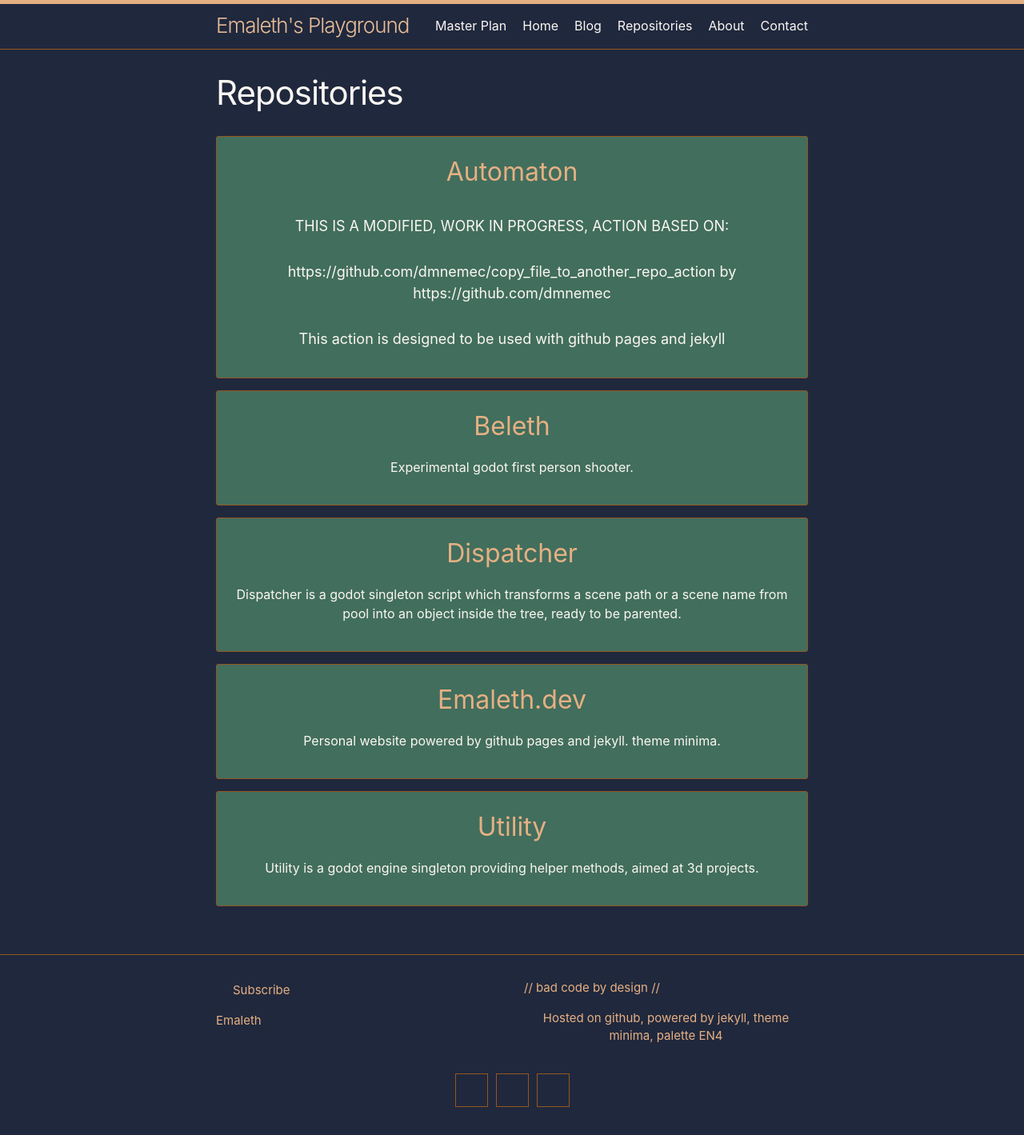
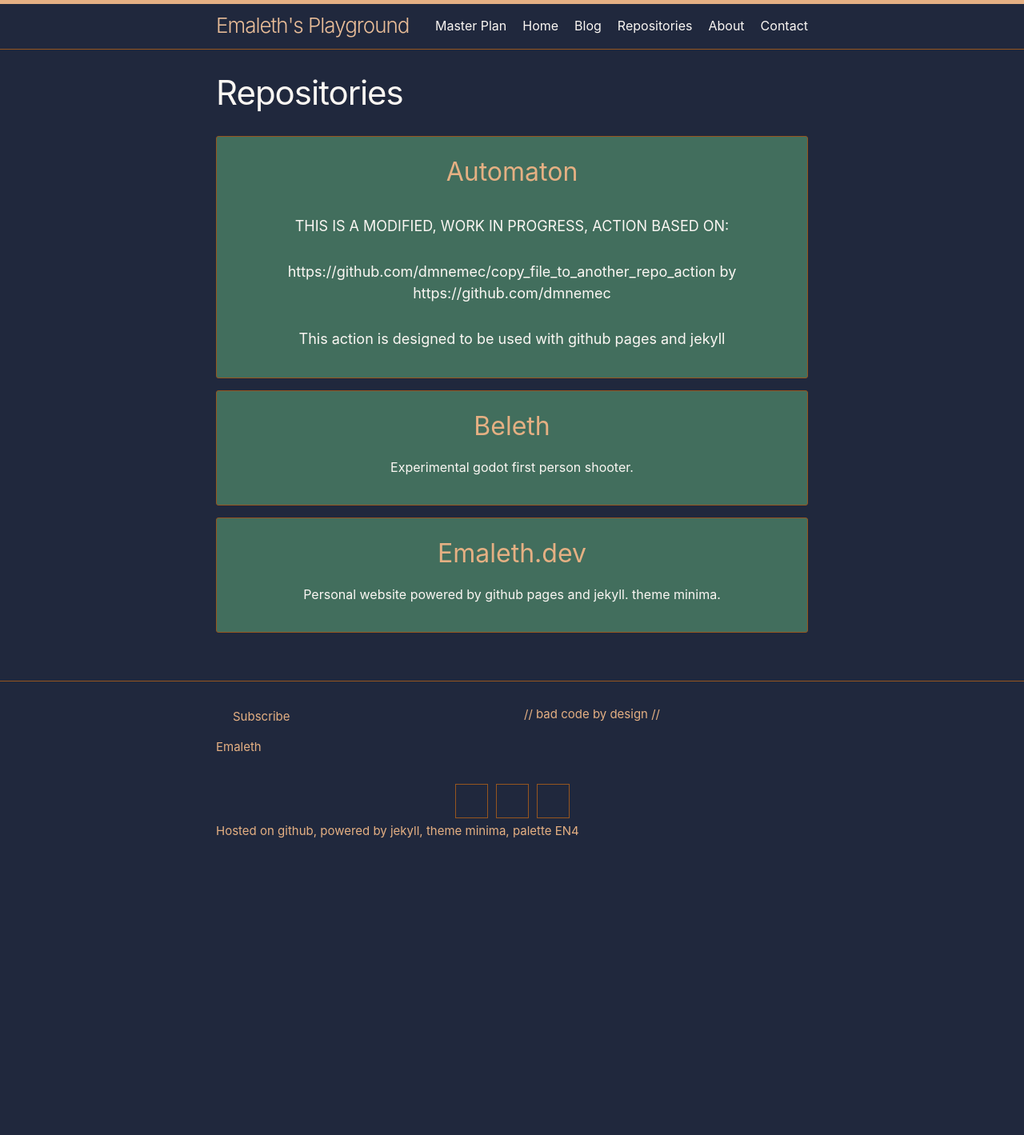
Before and after one commit to Emaleth-BSE/Emaleth-BSE.github.io, a Jekyll site: the page built from _pages/repositories.md, in a window 1280 px wide. Shown: the whole page at 80% size. Built offline with Jekyll 4.4.1, drawn with Linux system fonts in a browser that asks for light colours; after the commit the page ends 1080 px from its top, so only the background shows below that.

Commit message:
footer test

````diff
--- a/_includes/footer.html
+++ b/_includes/footer.html
@@ -25,12 +25,12 @@
       </div>
       <div class="footer-col">
         <p>{{ site.description | escape }}</p>
-        <p style="text-align:center">Hosted on github, powered by jekyll, theme minima, palette EN4 </p>
       </div>
     </div>
 
     <div class="social-links">
       {%- include social.html -%}
+      Hosted on github, powered by jekyll, theme minima, palette EN4
     </div>
 
   </div>
--- a/automaton/Dispatcher.md
+++ /dev/null
@@ -1,31 +0,0 @@
----
-title: Dispatcher
-layout: page
-collection: gh-repos
-permalink: /dispatcher/
----
-
-Dispatcher is a godot singleton script which transforms a scene path or a scene name from pool into an object inside the tree, ready to be parented.
-<!--more-->
-
-## Installation
-
-1. Clone this repository and copy Dispatcher.gd into you project folder
-2. Add Dispatcher.gd as autoload.
-
-
-## Usage
-
-```GDScript
-Dispatcher.request("object_name_from_pool")
-```
-or
-```GDScript
-Dispatcher.request("scene_path")
-```
-
-## Contributing
-Please open and issue with pseudocode / describe changes.
-
-## License
-[MIT](https://choosealicense.com/licenses/mit/)
--- a/automaton/Utility.md
+++ /dev/null
@@ -1,31 +0,0 @@
----
-title: Utility
-layout: page
-collection: gh-repos
-permalink: /utility/
----
-
-Utility is a godot engine singleton providing helper methods, aimed at 3d projects.
-<!--more-->
-## Installation
-
-1. Clone this repository and copy Utility.gd into you project folder
-2. Add Utility.gd as autoload.
-
-## Usage
-
-```GDScript
-Dispatcher."method_name(args1, arg2, etc.)
-```
-example:
-```GDScript
-Dispatcher.calculate_cosine_wave(2.0, 1.0, .5)
-```
-
-## Contributing
-Pull requests are welcome. For major changes, please open an issue first to discuss what you would like to change.
-
-Please make sure to update tests as appropriate.
-
-## License
-[MIT](https://choosealicense.com/licenses/mit/)
````
